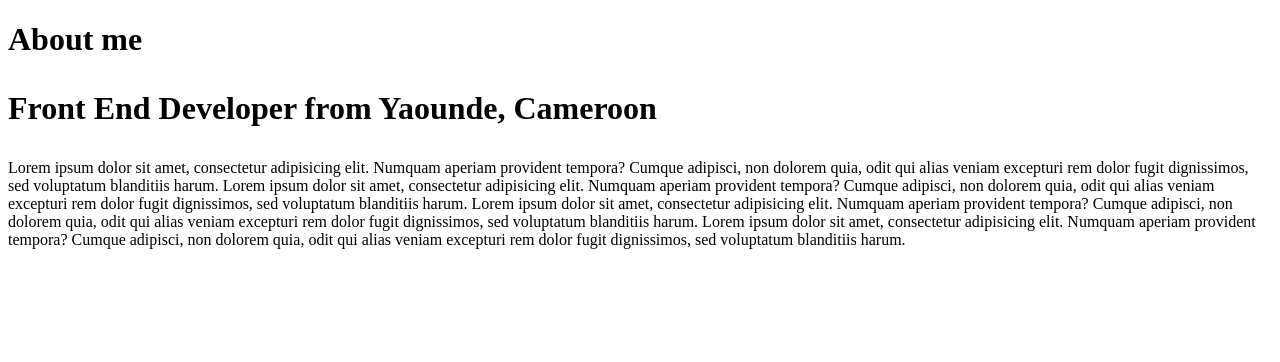
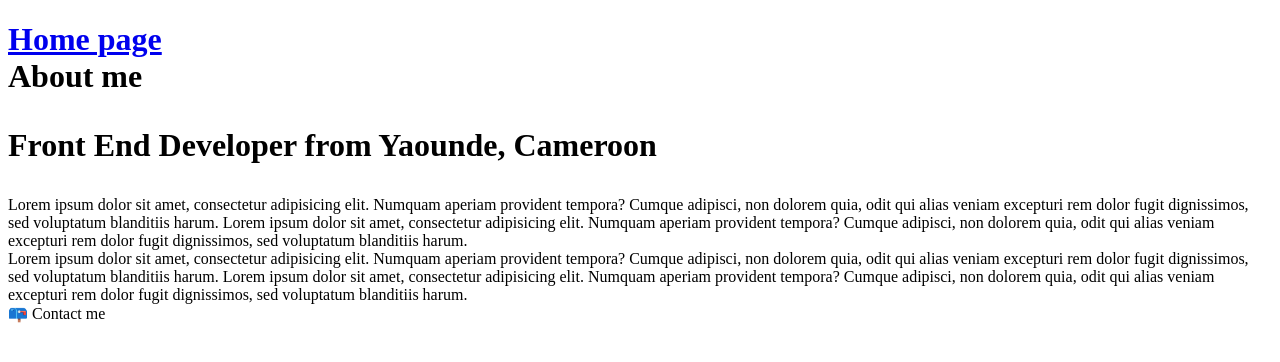
Before and after one commit to liliane-charlie/Advanced-html-css-homework, a plain HTML site: page about.html in a window 1280 px wide. Drawn offline with Linux system fonts and the light colour scheme.

Commit message:
injected more html

```diff
--- a/about.html
+++ b/about.html
@@ -7,11 +7,16 @@
   </head>
   <body>
     <h1>
-      About me
-      <p>Front End Developer from Yaounde, Cameroon</p>
+      <section>
+        <a href="index.html"> Home page</a>
+      </section>
+      <div id="about">
+        About me
+        <p>Front End Developer from Yaounde, Cameroon</p>
+      </div>
     </h1>
     <div class="describe">
-      <span>
+      <div>
         Lorem ipsum dolor sit amet, consectetur adipisicing elit. Numquam
         aperiam provident tempora? Cumque adipisci, non dolorem quia, odit qui
         alias veniam excepturi rem dolor fugit dignissimos, sed voluptatum
@@ -19,8 +24,8 @@
         elit. Numquam aperiam provident tempora? Cumque adipisci, non dolorem
         quia, odit qui alias veniam excepturi rem dolor fugit dignissimos, sed
         voluptatum blanditiis harum.
-      </span>
-      <span>
+      </div>
+      <div>
         Lorem ipsum dolor sit amet, consectetur adipisicing elit. Numquam
         aperiam provident tempora? Cumque adipisci, non dolorem quia, odit qui
         alias veniam excepturi rem dolor fugit dignissimos, sed voluptatum
@@ -28,7 +33,11 @@
         elit. Numquam aperiam provident tempora? Cumque adipisci, non dolorem
         quia, odit qui alias veniam excepturi rem dolor fugit dignissimos, sed
         voluptatum blanditiis harum.
-      </span>
+      </div>
+    </div>
+    <div id="contact">
+      📪 Contact me
+      <a href="mailto: outekliliane@gmail.com"></a>
     </div>
   </body>
 </html>
```
Also changed, not shown: index.html (+4 -0 lines).
